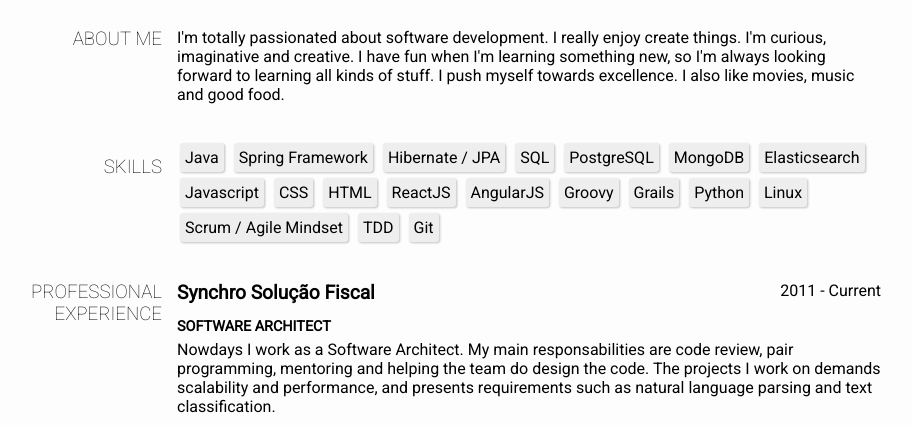
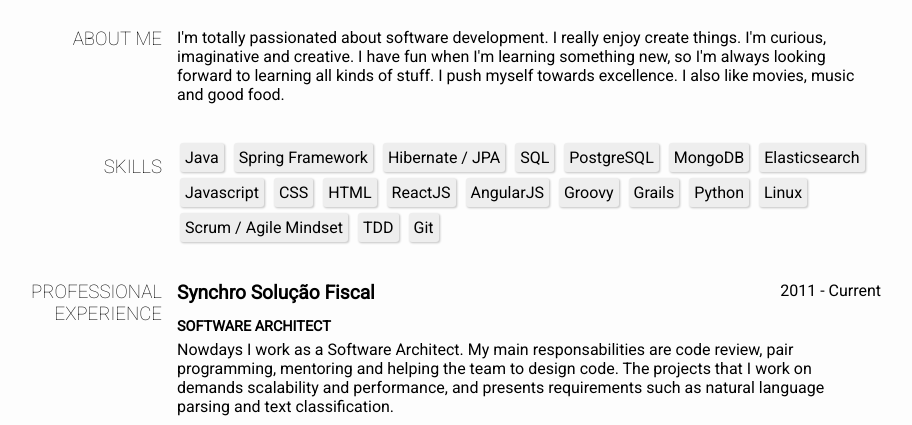
Before and after one commit to pffreitas/resume, a plain HTML site: page index.html in a window 1280 px wide. Shown: the part 333-758 px from the top of the page, without its empty margins (204-1116 px from the left). Drawn offline with Linux system fonts and the light colour scheme.

Commit message:
Update index.html

```diff
--- a/index.html
+++ b/index.html
@@ -97,7 +97,7 @@
 				<span class="period">2011 - Current</span>
 				<div>
 					<p class="job-title first">Software Architect</p>
-					<p class="description">Nowdays I work as a Software Architect. My main responsabilities are code review, pair programming, mentoring and helping the team do design the code. The projects I work on demands scalability and performance, and presents requirements such as natural language parsing and text classification.</p>
+					<p class="description">Nowdays I work as a Software Architect. My main responsabilities are code review, pair programming, mentoring and helping the team to design code. The projects that I work on demands scalability and performance, and presents requirements such as natural language parsing and text classification.</p>
 					<p class="job-tech-involved">Tech involved</p>
 					<ul class="skills small">
 						<li>Java</li>
```
